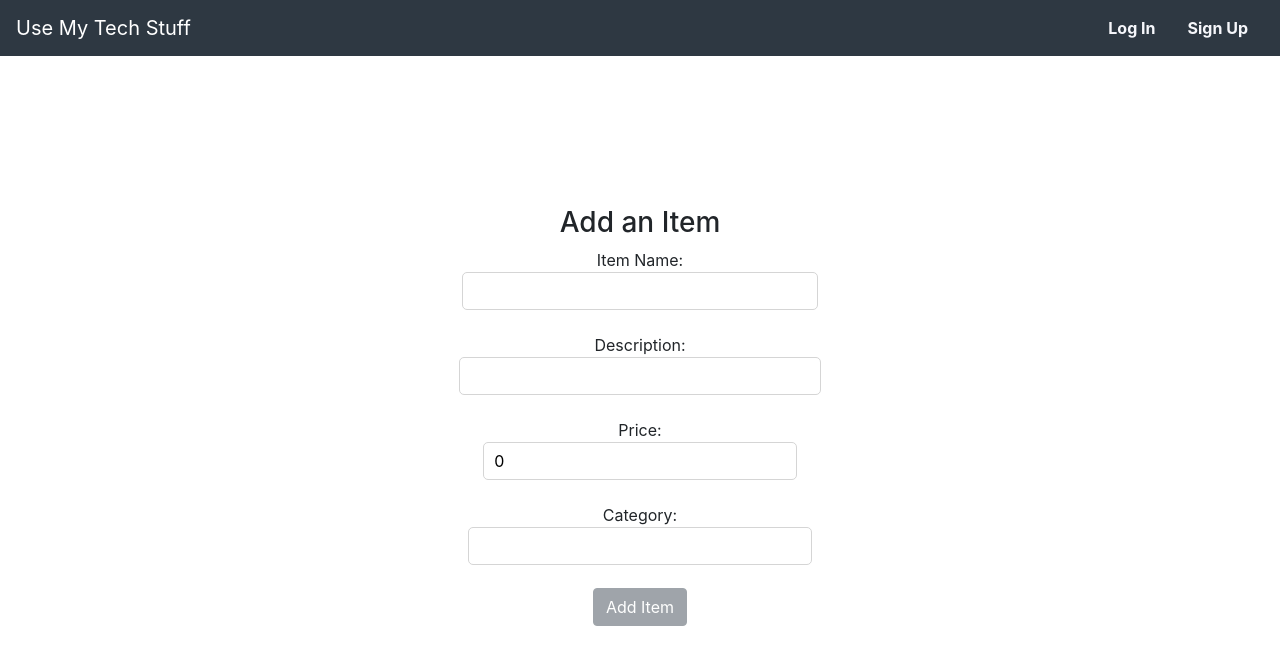
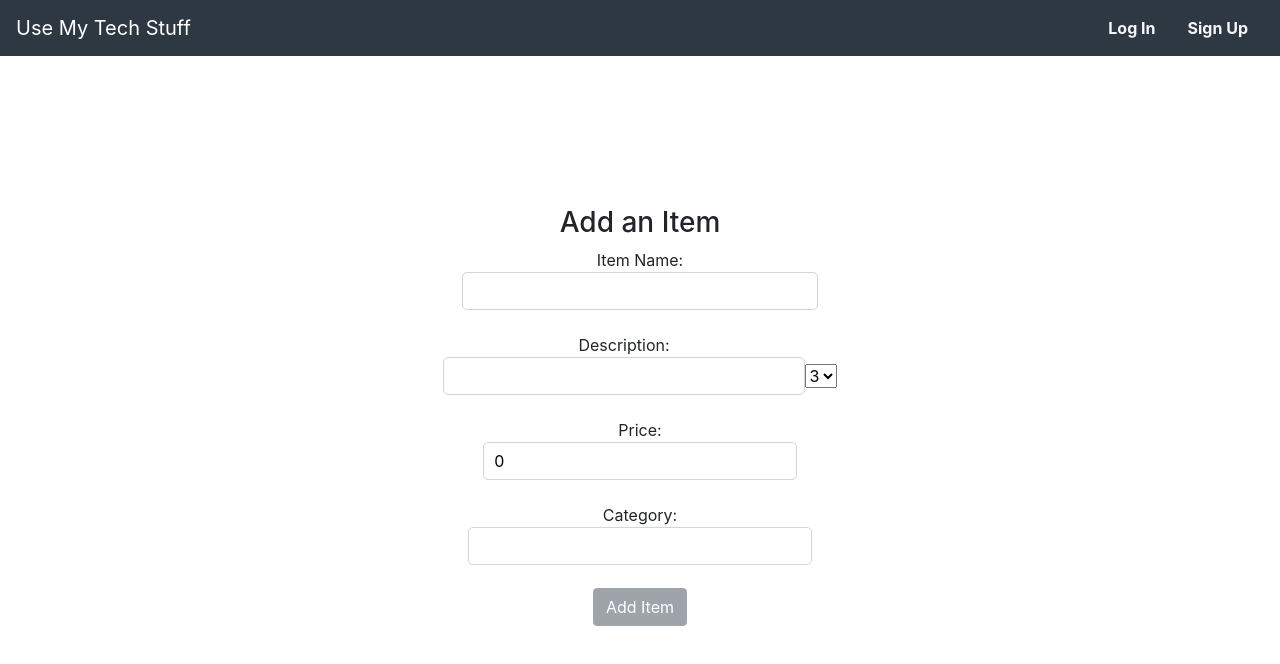
Before and after one commit to tt-18-use-my-tech-stuff/Front-end, a React (Create React App) app: page /addItem in a window 1280 px wide. Shown: the top 664 px of the page. Built offline with nearby package versions, Linux system fonts and the light colour scheme.

Commit message:
fixing price to be number

```diff
--- a/src/components/add_item.js
+++ b/src/components/add_item.js
@@ -118,11 +118,14 @@ const AddItem = () => {
                   onChange={inputChange}
                 />
               </label>
+              <select name="price" value={item.price} onChange={inputChange}>
+                <option value={3}>3</option>
+              </select>
               <label>
                 Price:
                 <Input
                   name="price"
-                  type="text"
+                  type="number"
                   value={item.price}
                   onChange={inputChange}
                 />
--- a/src/validation/itemSchema.js
+++ b/src/validation/itemSchema.js
@@ -4,5 +4,5 @@ export default yup.object().shape({
   item_name: yup.string().required("Item name is required"),
   item_description: yup.string().required("Description is required"),
   price: yup.string().required("Price is required"),
-  category: yup.string().required("Categor required")
+  category: yup.string().required("Category required")
 });
```
